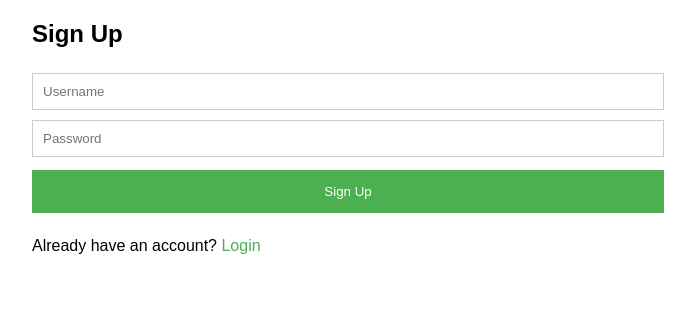
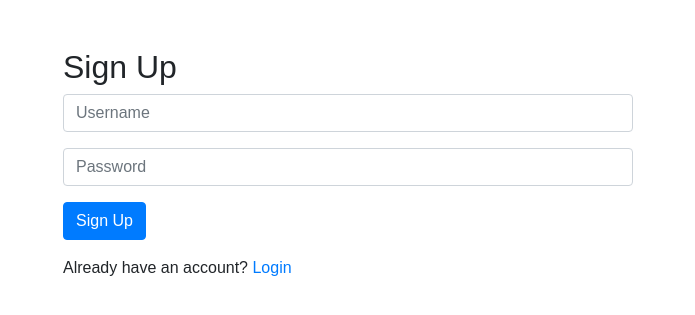
Before and after one commit to MohdSanah4078/UBSAFE, a Flask app: page /signup in a window 1280 px wide. Shown: the top 315 px of the page, without its empty margins (292-987 px from the left). Run offline with Flask 3, Linux system fonts and the light colour scheme; some libraries are stand-ins or nearby versions.

Commit message:
Frontend

```diff
--- a/app.py
+++ b/app.py
@@ -1,4 +1,4 @@
-from flask import Flask, render_template, request, redirect, url_for, flash
+from flask import Flask, render_template, request, redirect, url_for, flash, session
 from flask_sqlalchemy import SQLAlchemy
 from werkzeug.security import generate_password_hash, check_password_hash
 
@@ -20,7 +20,6 @@ class Password(db.Model):
     username = db.Column(db.String(50), nullable=False)
     password = db.Column(db.String(100), nullable=False)
 
-# Create all database tables before the first request is handled
 @app.before_request
 def before_request():
     db.create_all()
@@ -34,11 +33,16 @@ def signup():
     if request.method == 'POST':
         username = request.form['username']
         password = request.form['password']
+
+        if User.query.filter_by(username=username).first():
+            flash('Username already taken. Please choose another.', 'danger')
+            return redirect(url_for('signup'))
+
         hashed_password = generate_password_hash(password)
         new_user = User(username=username, password=hashed_password)
         db.session.add(new_user)
         db.session.commit()
-        flash('You have successfully signed up!', 'success')
+        flash('You have successfully signed up! Please log in.', 'success')
         return redirect(url_for('login'))
     return render_template('signup.html')
 
@@ -48,18 +52,26 @@ def login():
         username = request.form['username']
         password = request.form['password']
         user = User.query.filter_by(username=username).first()
-        if user:
-            if check_password_hash(user.password, password):
-                flash('Login successful!', 'success')
-                return redirect(url_for('index'))
-            else:
-                flash('Incorrect password. Please try again.', 'danger')
+        if user and check_password_hash(user.password, password):
+            session['user_id'] = user.id
+            session['username'] = user.username
+            flash('Login successful!', 'success')
+            return redirect(url_for('home'))
         else:
-            flash('User not found. Please sign up.', 'danger')
+            flash('Invalid username or password. Please try again.', 'danger')
     return render_template('login.html')
+
+@app.route('/home')
+def home():
+    if 'user_id' not in session:
+        flash('Please log in to access this page.', 'danger')
+        return redirect(url_for('login'))
+    return render_template('home.html', username=session['username'])
 
 @app.route('/logout')
 def logout():
+    session.pop('user_id', None)
+    session.pop('username', None)
     flash('You have been logged out', 'info')
     return redirect(url_for('index'))
 
--- a/static/styles.css
+++ b/static/styles.css
@@ -3,59 +3,9 @@ body {
 }
 
 .container {
-    width: 50%;
-    margin: auto;
+    max-width: 600px;
 }
 
-form {
-    margin-top: 20px;
+#password-strength {
+    font-weight: bold;
 }
-
-input[type="text"],
-input[type="password"],
-input[type="submit"] {
-    width: 100%;
-    padding: 10px;
-    margin: 5px 0;
-    display: inline-block;
-    border: 1px solid #ccc;
-    box-sizing: border-box;
-}
-
-input[type="submit"] {
-    background-color: #4CAF50;
-    color: white;
-    padding: 14px 20px;
-    margin: 8px 0;
-    border: none;
-    cursor: pointer;
-    width: 100%;
-}
-
-input[type="submit"]:hover {
-    background-color: #45a049;
-}
-
-table {
-    width: 100%;
-    border-collapse: collapse;
-}
-
-table, th, td {
-    border: 1px solid black;
-    padding: 10px;
-}
-
-th {
-    background-color: #4CAF50;
-    color: white;
-}
-
-a {
-    text-decoration: none;
-    color: #4CAF50;
-}
-
-a:hover {
-    color: #45a049;
-}
--- a/templates/signup.html
+++ b/templates/signup.html
@@ -4,17 +4,44 @@
     <meta charset="UTF-8">
     <meta name="viewport" content="width=device-width, initial-scale=1.0">
     <title>Sign Up</title>
+    <link href="https://stackpath.bootstrapcdn.com/bootstrap/4.5.2/css/bootstrap.min.css" rel="stylesheet">
     <link rel="stylesheet" type="text/css" href="{{ url_for('static', filename='styles.css') }}">
+    <script src="https://code.jquery.com/jquery-3.6.0.min.js"></script>
 </head>
 <body>
-    <div class="container">
+    <div class="container mt-5">
         <h2>Sign Up</h2>
         <form action="{{ url_for('signup') }}" method="POST">
-            <input type="text" name="username" placeholder="Username" required>
-            <input type="password" name="password" placeholder="Password" required>
-            <input type="submit" value="Sign Up">
+            <div class="form-group">
+                <input type="text" class="form-control" name="username" placeholder="Username" required>
+            </div>
+            <div class="form-group">
+                <input type="password" class="form-control" id="password" name="password" placeholder="Password" required>
+                <div id="password-strength" class="mt-2"></div>
+            </div>
+            <button type="submit" class="btn btn-primary">Sign Up</button>
         </form>
-        <p>Already have an account? <a href="{{ url_for('login') }}">Login</a></p>
+        <p class="mt-3">Already have an account? <a href="{{ url_for('login') }}">Login</a></p>
     </div>
+    <script>
+        $(document).ready(function() {
+            $('#password').on('input', function() {
+                var password = $(this).val();
+                var strength = 'Weak';
+                var color = 'red';
+                if (password.length >= 8) {
+                    var regex = new RegExp("^(?=.*[a-z])(?=.*[A-Z])(?=.*[0-9])(?=.*[!@#\$%\^&\*])");
+                    if (regex.test(password)) {
+                        strength = 'Strong';
+                        color = 'green';
+                    } else {
+                        strength = 'Medium';
+                        color = 'orange';
+                    }
+                }
+                $('#password-strength').text('Password strength: ' + strength).css('color', color);
+            });
+        });
+    </script>
 </body>
 </html>
```
Also changed, not shown: templates/home.html (added, +17 -0 lines), templates/index.html (+19 -2 lines), templates/login.html (+10 -5 lines).
